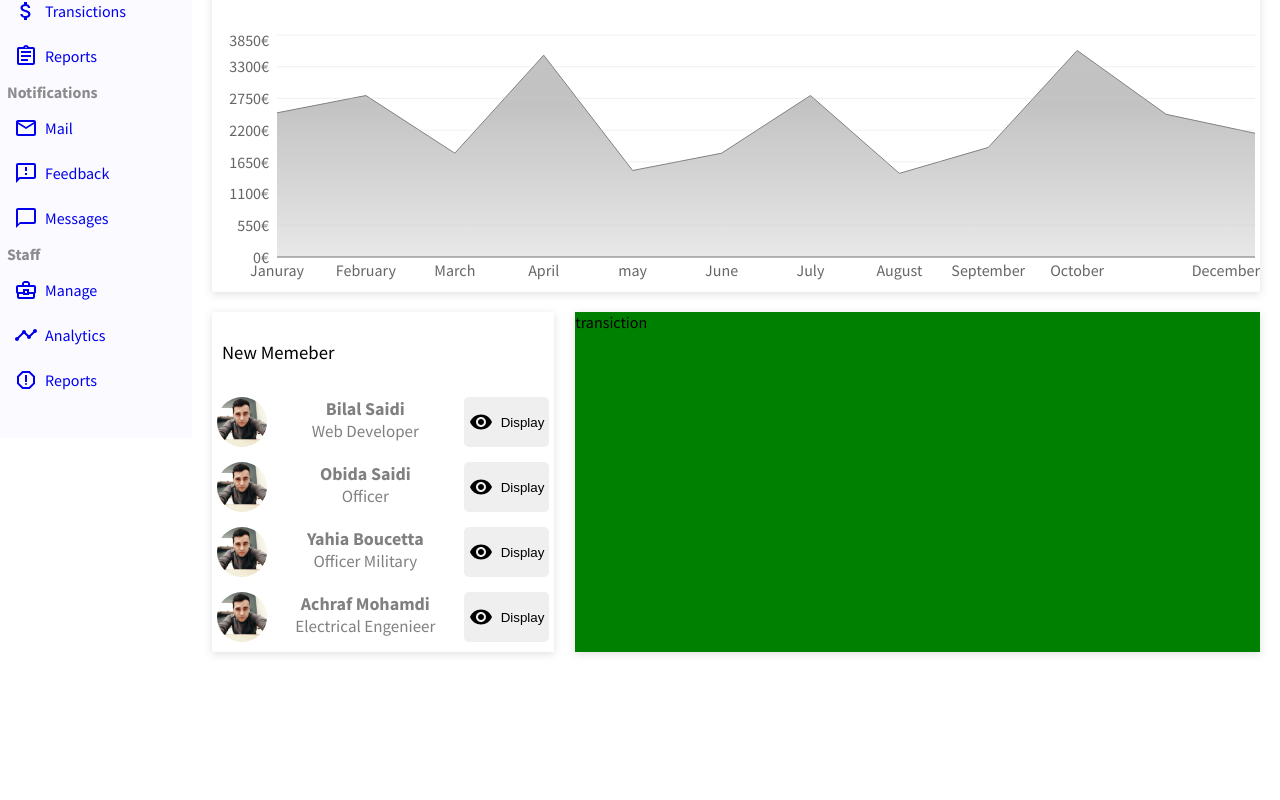
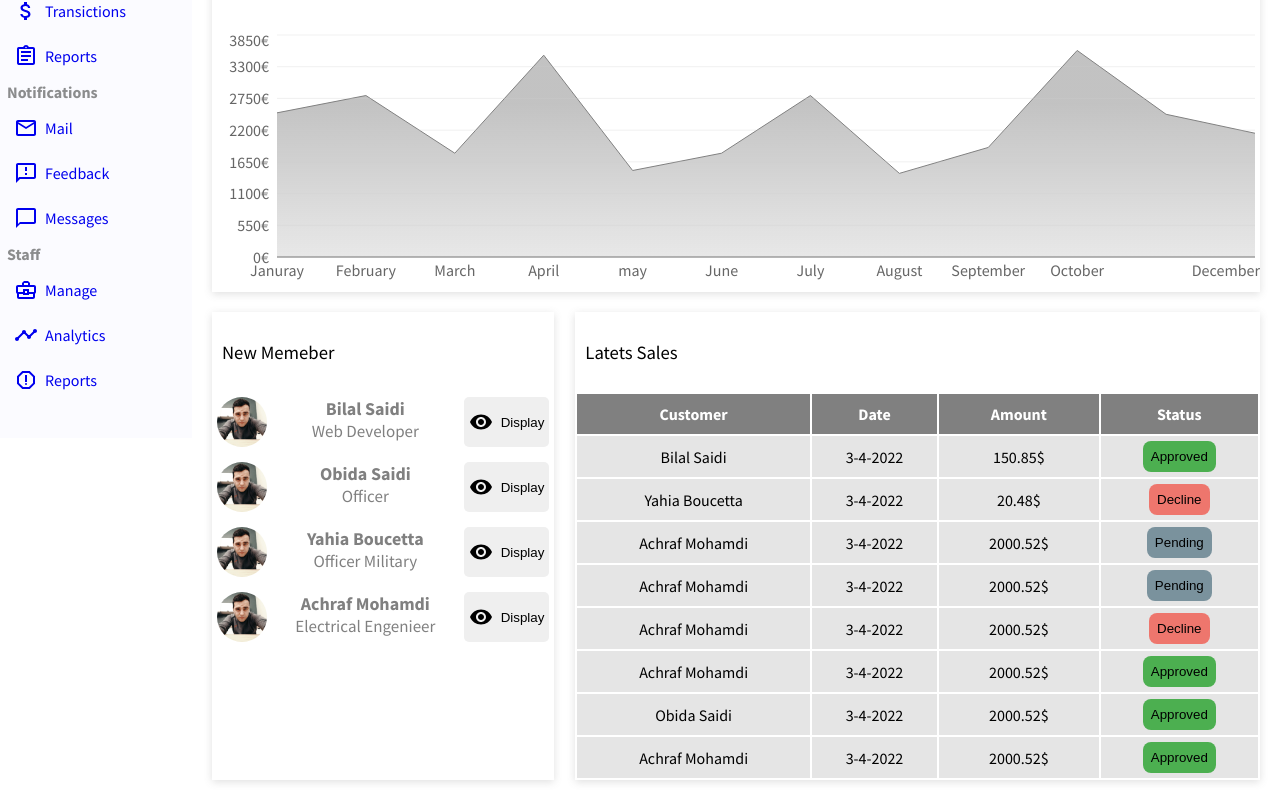
Before and after one commit to bilalSaidi/dashboard, a React (Create React App) app: page / in a window 1280 px wide. Shown: the part 362-1162 px from the top of the page. Before the commit the page ends 1034 px from the top, so only its background shows below. Built offline with nearby package versions, Linux system fonts and the light colour scheme.

Commit message:
added Transaction Widget to home page

```diff
--- a/src/components/pages/home/TransactionWidget.js
+++ b/src/components/pages/home/TransactionWidget.js
@@ -2,11 +2,133 @@ import styled from "styled-components";
 
 const TRANSACTIONWIDGET = styled.div`
   flex: 2;
-  background-color: green;
   box-shadow: rgba(99, 99, 99, 0.2) 0px 2px 8px 0px;
 `;
+
+const TITLEWIDJET = styled.h3`
+  padding: 10px;
+  text-transform: capitalize;
+  font-weight: 400;
+`;
+const TABLE = styled.table`
+  width: 100%;
+`;
+const THEAD = styled.thead`
+  background-color: gray;
+  width: 100%;
+`;
+const TABLEROW = styled.tr``;
+const ROWHEADER = styled.th`
+  padding: 10px;
+  color: white;
+  text-transform: capitalize;
+`;
+const TBODY = styled.tbody`
+  background-color: rgba(0, 0, 0, 0.1);
+`;
+
+const ROWDATA = styled.td`
+  text-transform: capitalize;
+  text-align: center;
+`;
+
+/*
+#4caf50 approved
+#f44336ad decline
+#607d8bcc pending
+*/
+const BUTTON = styled.button`
+  padding: 8px;
+  margin-top: 4px;
+  margin-bottom: 4px;
+  text-transform: capitalize;
+  border: none;
+  border-radius: 8px;
+  background-color: ${(props) => props.color || "gray"};
+`;
 const TransactionWidget = () => {
-  return <TRANSACTIONWIDGET>transiction</TRANSACTIONWIDGET>;
+  return (
+    <TRANSACTIONWIDGET>
+      <TITLEWIDJET>latets sales</TITLEWIDJET>
+      <TABLE>
+        <THEAD>
+          <TABLEROW>
+            <ROWHEADER>customer</ROWHEADER>
+            <ROWHEADER>date</ROWHEADER>
+            <ROWHEADER>amount</ROWHEADER>
+            <ROWHEADER>status</ROWHEADER>
+          </TABLEROW>
+        </THEAD>
+        <TBODY>
+          <TABLEROW>
+            <ROWDATA>bilal saidi</ROWDATA>
+            <ROWDATA>3-4-2022</ROWDATA>
+            <ROWDATA>150.85$</ROWDATA>
+            <ROWDATA>
+              <BUTTON color="#4caf50">approved</BUTTON>
+            </ROWDATA>
+          </TABLEROW>
+          <TABLEROW>
+            <ROWDATA>Yahia Boucetta</ROWDATA>
+            <ROWDATA>3-4-2022</ROWDATA>
+            <ROWDATA>20.48$</ROWDATA>
+            <ROWDATA>
+              <BUTTON color="#f44336ad">decline</BUTTON>
+            </ROWDATA>
+          </TABLEROW>
+          <TABLEROW>
+            <ROWDATA>Achraf Mohamdi</ROWDATA>
+            <ROWDATA>3-4-2022</ROWDATA>
+            <ROWDATA>2000.52$</ROWDATA>
+            <ROWDATA>
+              <BUTTON color="#607d8bcc">pending</BUTTON>
+            </ROWDATA>
+          </TABLEROW>
+
+          <TABLEROW>
+            <ROWDATA>Achraf Mohamdi</ROWDATA>
+            <ROWDATA>3-4-2022</ROWDATA>
+            <ROWDATA>2000.52$</ROWDATA>
+            <ROWDATA>
+              <BUTTON color="#607d8bcc">pending</BUTTON>
+            </ROWDATA>
+          </TABLEROW>
+          <TABLEROW>
+            <ROWDATA>Achraf Mohamdi</ROWDATA>
+            <ROWDATA>3-4-2022</ROWDATA>
+            <ROWDATA>2000.52$</ROWDATA>
+            <ROWDATA>
+              <BUTTON color="#f44336ad">decline</BUTTON>
+            </ROWDATA>
+          </TABLEROW>
+          <TABLEROW>
+            <ROWDATA>Achraf Mohamdi</ROWDATA>
+            <ROWDATA>3-4-2022</ROWDATA>
+            <ROWDATA>2000.52$</ROWDATA>
+            <ROWDATA>
+              <BUTTON color="#4caf50">approved</BUTTON>
+            </ROWDATA>
+          </TABLEROW>
+          <TABLEROW>
+            <ROWDATA>obida saidi</ROWDATA>
+            <ROWDATA>3-4-2022</ROWDATA>
+            <ROWDATA>2000.52$</ROWDATA>
+            <ROWDATA>
+              <BUTTON color="#4caf50">approved</BUTTON>
+            </ROWDATA>
+          </TABLEROW>
+          <TABLEROW>
+            <ROWDATA>Achraf Mohamdi</ROWDATA>
+            <ROWDATA>3-4-2022</ROWDATA>
+            <ROWDATA>2000.52$</ROWDATA>
+            <ROWDATA>
+              <BUTTON color="#4caf50">approved</BUTTON>
+            </ROWDATA>
+          </TABLEROW>
+        </TBODY>
+      </TABLE>
+    </TRANSACTIONWIDGET>
+  );
 };
 
 export default TransactionWidget;
```
